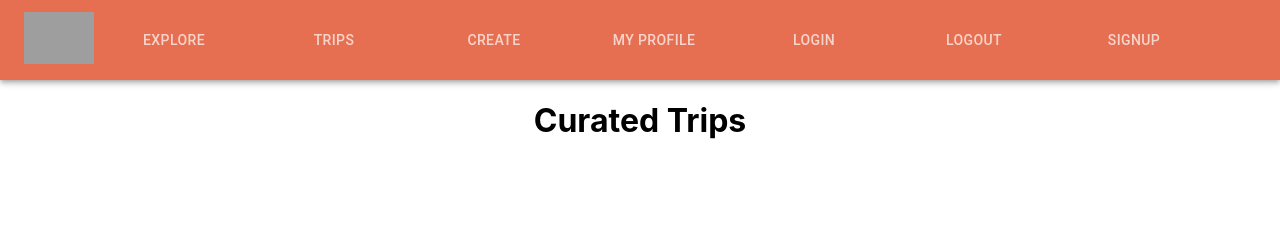
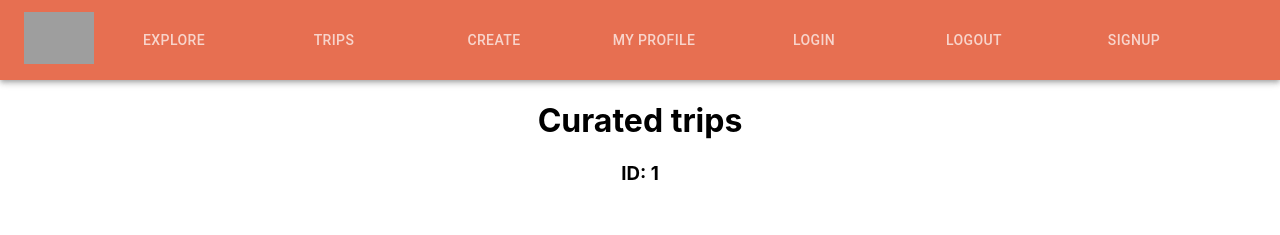
Before and after one commit to aleksa-ai/Fernvee, a React (Create React App) app in the folder client/: page /curatedTrips/1 in a window 1280 px wide. Shown: the top 235 px of the page. Built offline with nearby package versions, Linux system fonts and the light colour scheme; no server answers; grey boxes are pictures that could not be loaded; what react-async-script-loader would draw is missing.

Commit message:
Add code to access dynamic piece of url

```diff
--- a/client/src/App.jsx
+++ b/client/src/App.jsx
@@ -2,7 +2,12 @@ import React from "react";
 
 import { createMuiTheme, ThemeProvider } from "@material-ui/core";
 
-import { BrowserRouter as Router, Switch, Route, Link } from "react-router-dom";
+import {
+  BrowserRouter as Router,
+  Switch,
+  Route,
+  useParams,
+} from "react-router-dom";
 
 import MyTrips from "./components/MyTrips/index";
 import Profile from "./components/Profile";
@@ -18,19 +23,14 @@ import Contact from "./components/Partials/_Footer/Contact";
 import Explore from "./components/Explore";
 
 //Temmporary paths
-import Timeslots from "./components/Timeslot/index"
-import Confirm from "./components/Timeslot/Confirm"
-import Empty from "./components/Timeslot/Empty"
-import Error from "./components/Timeslot/Error"
-import Form from "./components/Timeslot/Form"
-import Header from "./components/Timeslot/Header"
-import Show from "./components/Timeslot/Show"
-import Status from "./components/Timeslot/Status"
-
-
-
-
-
+import Timeslots from "./components/Timeslot/index";
+import Confirm from "./components/Timeslot/Confirm";
+import Empty from "./components/Timeslot/Empty";
+import Error from "./components/Timeslot/Error";
+import Form from "./components/Timeslot/Form";
+import Header from "./components/Timeslot/Header";
+import Show from "./components/Timeslot/Show";
+import Status from "./components/Timeslot/Status";
 
 import "./App.css";
 
@@ -38,7 +38,6 @@ import "./App.css";
   rel="stylesheet"
   href="https://fonts.googleapis.com/css?family=Roboto:300,400,500,700&display=swap"
 />;
-
 
 const theme = createMuiTheme({
   palette: {
@@ -56,7 +55,6 @@ const theme = createMuiTheme({
 });
 
 function App() {
-
   return (
     <ThemeProvider theme={theme}>
       <Router>
@@ -85,7 +83,10 @@ function App() {
             <Route path="/signup">
               <Signup />
             </Route>
-            <Route path="/curatedTrips/:placeId">
+            <Route
+              path="/curatedTrips/:placeId"
+              children={<CuratedTripsList />}
+            >
               <CuratedTripsList />
             </Route>
             <Route path="/curatedTrips/:placeId/:id">
@@ -128,12 +129,8 @@ function App() {
           <Footer />
         </div>
       </Router>
-
-
-
     </ThemeProvider>
   );
-
 }
 
 export default App;
--- a/client/src/components/CuratedTripsList.jsx
+++ b/client/src/components/CuratedTripsList.jsx
@@ -1,3 +1,17 @@
+import {
+  BrowserRouter as Router,
+  Switch,
+  Route,
+  useParams,
+} from "react-router-dom";
+
 export default function CuratedTripsList(props) {
-  return <h1>Curated Trips</h1>
+  let { placeId } = useParams();
+  console.log(placeId);
+  return (
+    <div>
+      <h1>Curated trips</h1>
+      <h3>ID: {placeId}</h3>
+    </div>
+  );
 }
--- a/client/src/components/Explore.jsx
+++ b/client/src/components/Explore.jsx
@@ -19,7 +19,7 @@ const useStyles = makeStyles((theme) => ({
     display: "flex",
     alignItems: "center",
     width: 600,
-    justify: "center",
+
   },
   input: {
     marginLeft: theme.spacing(1),
@@ -46,6 +46,7 @@ function Explore({ isScriptLoaded, isScriptLoadSucceed }) {
     // Based on selected suggesion save the placeID
     const placeId = results[0].place_id;
     setPlaceId(placeId);
+    setCity(value);
   };
 
   const redirect = () => {
```
